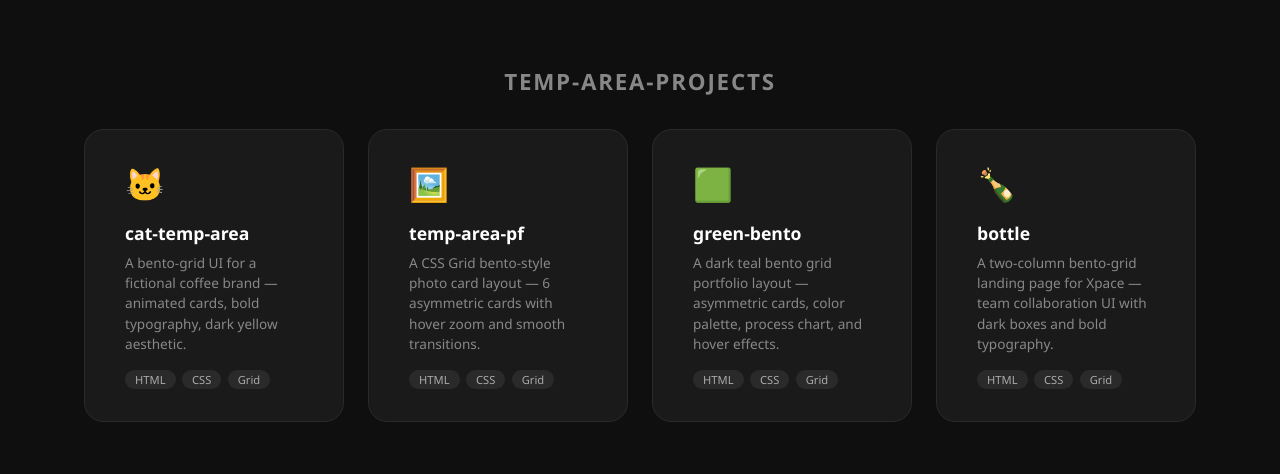
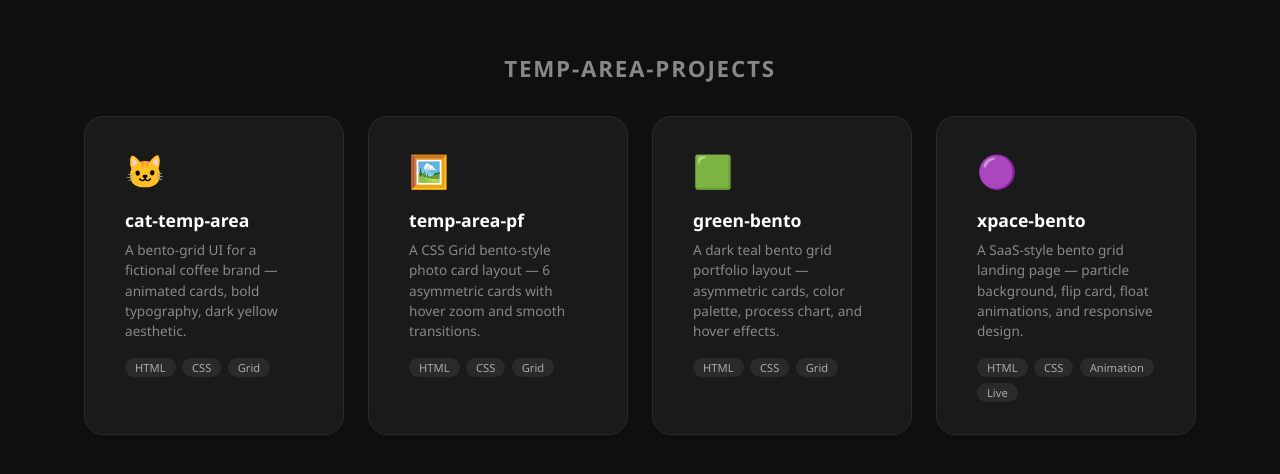
Before and after one commit to MyatKaungKyaw242/cafe-website, a plain HTML site: page PROJECTS.HTML/general practice/temp-area-projects/index.html in a window 1280 px wide. Shown: the part 156-630 px from the top of the page. Drawn offline with Linux system fonts and the light colour scheme.

Commit message:
add xpace-bento live link to temp-area-projects

```diff
--- a/PROJECTS.HTML/general practice/temp-area-projects/index.html
+++ b/PROJECTS.HTML/general practice/temp-area-projects/index.html
@@ -120,14 +120,15 @@
       </div>
     </a>
 
-    <a href="./bottle/bottle.html" class="card">
-      <div class="card-icon">🍾</div>
-      <h2>bottle</h2>
-      <p>A two-column bento-grid landing page for Xpace — team collaboration UI with dark boxes and bold typography.</p>
+    <a href="https://myatkaungkyaw242.github.io/xpace-bento/" target="_blank" class="card">
+      <div class="card-icon">🟣</div>
+      <h2>xpace-bento</h2>
+      <p>A SaaS-style bento grid landing page — particle background, flip card, float animations, and responsive design.</p>
       <div class="tags">
         <span class="tag">HTML</span>
         <span class="tag">CSS</span>
-        <span class="tag">Grid</span>
+        <span class="tag">Animation</span>
+        <span class="tag">Live</span>
       </div>
     </a>
 
```
Also changed, not shown: PROJECTS.HTML/general practice/temp-area-projects/bottle/index.html (renamed from PROJECTS.HTML/general practice/temp-area-projects/bottle/bottle.html).
